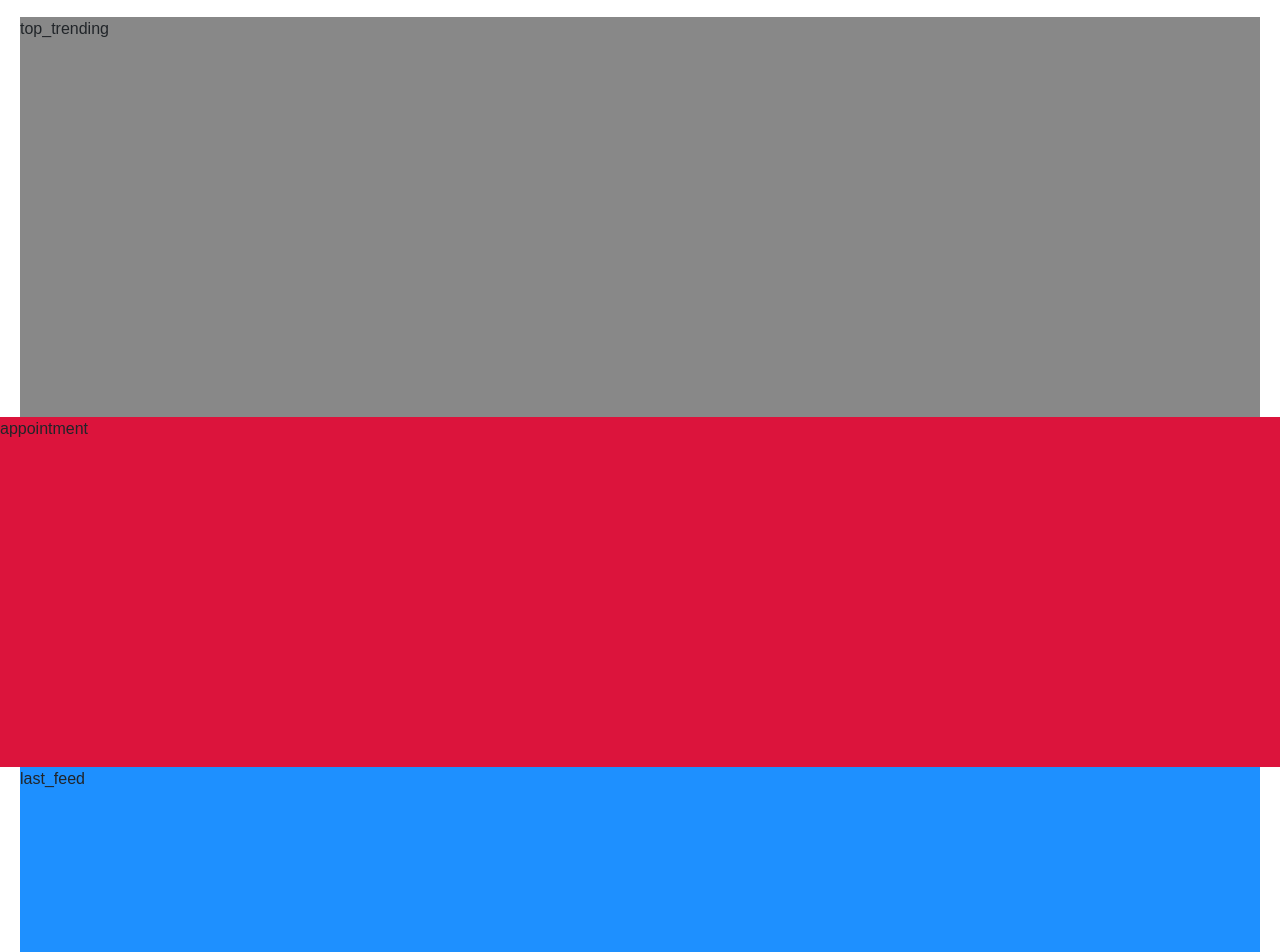
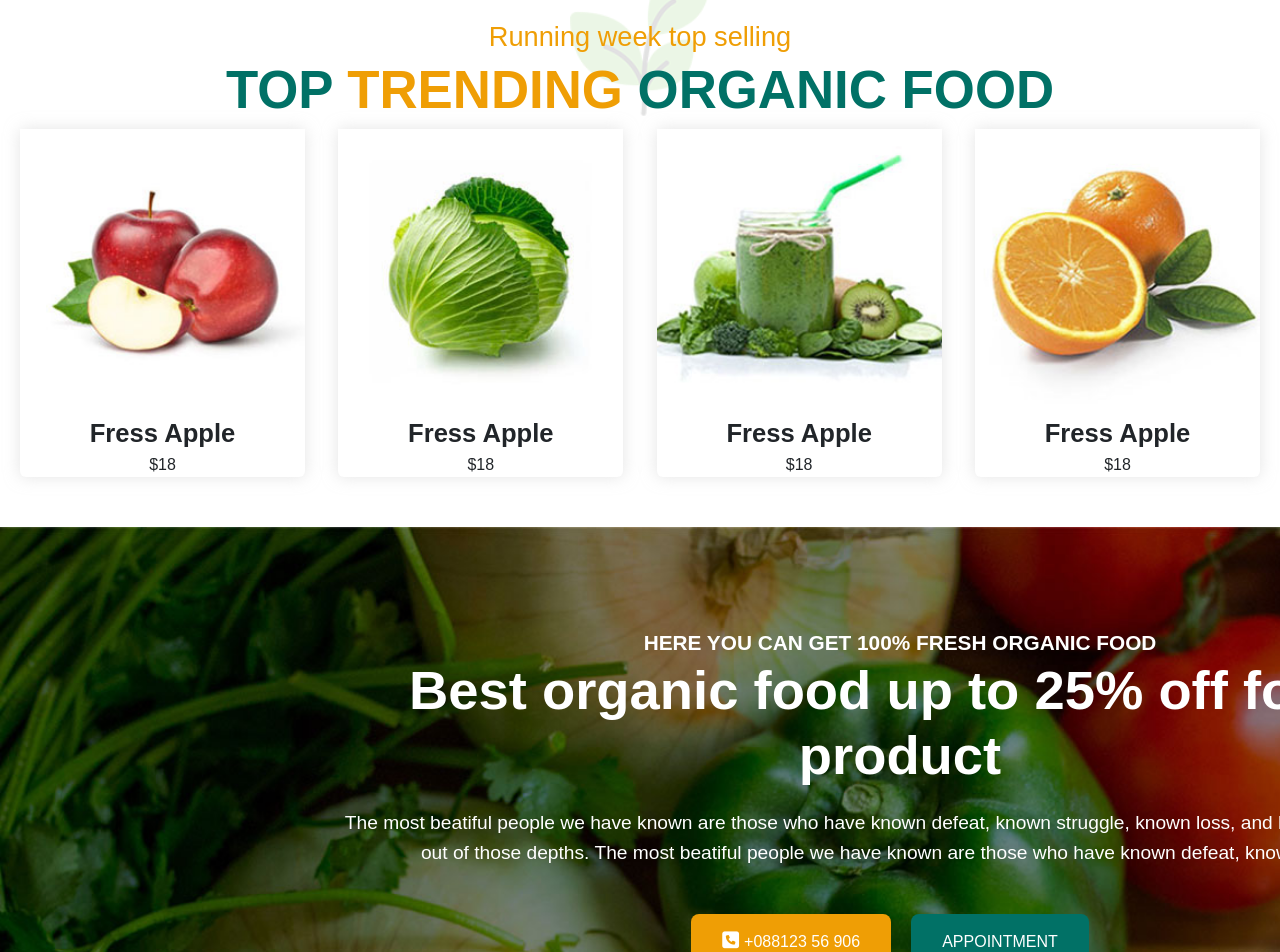
Before and after one commit to FraRussotto/proj-html-vuejs, a Vue app: page / in a window 1280 px wide. Shown: the part 4453-5405 px from the top of the page. Built offline with nearby package versions, Linux system fonts and the light colour scheme; a small style sheet from the web is missing.

Commit message:
[edit] section  appointment

```diff
--- a/src/components/Main.vue
+++ b/src/components/Main.vue
@@ -202,14 +202,50 @@
   </section>
 
   <section>
-    <div class="top_trending">
-      top_trending
+    <div class="top_trending text-center">
+      <div class="title">
+        <span>Running week top selling</span>
+        <h2>top <span>trending</span> organic food</h2>
+        <img src="../assets/img/title-shap.png" alt="">
+      </div>
+      <div class="list_trend">
+        <div class="d-flex justify-content-between">
+          <div class="card">
+            <img src="../assets/img/s5.jpg" alt="">
+            <span class="card_name">Fress Apple</span>
+            <span class="price">$18</span>
+          </div>
+          <div class="card">
+            <img src="../assets/img/s2.jpg" alt="">
+            <span class="card_name">Fress Apple</span>
+            <span class="price">$18</span>
+          </div>
+          <div class="card">
+            <img src="../assets/img/s8.jpg" alt="">
+            <span class="card_name">Fress Apple</span>
+            <span class="price">$18</span>
+          </div>
+          <div class="card">
+            <img src="../assets/img/s1.jpg" alt="">
+            <span class="card_name">Fress Apple</span>
+            <span class="price">$18</span>
+          </div>
+        </div>
+      </div>
     </div>
   </section>
 
   <section>
-    <div class="appointment">
-      appointment
+    <div class="appointment text-center">
+      <div class="text">
+        <span>here you can get 100% fresh organic food</span>
+        <h2>Best organic food up to 25% off for all product</h2>
+        <p>The most beatiful people we have known are those who have known defeat, known struggle, known loss, and have found their way out of those depths. The most beatiful people we have known are those who have known defeat, known suffering</p>
+      </div>
+      <div class="button">
+        <button class="btn"><i class="fa-solid fa-square-phone"></i><span>+088123 56 906</span></button>
+        <button class="btn">appointment</button>
+      </div>
     </div>
   </section>
 
@@ -460,16 +496,105 @@
 
 .top_trending{
   width: $container_min;
-  height: 400px;
   margin: 0 auto;
-  background-color: $lightgrey;
+  margin-bottom: 50px;
+  .title{
+    position: relative;
+    span{
+      font-size: 1.7rem;
+      font-weight: 500;
+      color: $yellow;
+    }
+    h2{
+      font-size: 3.3rem;
+      font-weight: 600;
+      text-transform: uppercase;
+      color: $green;
+      span{
+        font-size: 3.3rem;
+        font-weight: 600;
+        text-transform: uppercase;
+        color: $yellow;
+      }
+    }
+    img{
+      position: absolute;
+      top: 20%;
+      left: 50%;
+      z-index: -1;
+      transform: translate(-50%, -50%);
+      width: 140px;
+
+    }
+  }
+  .list_trend{
+    .card{
+      width: calc(25% - 25px);
+      border: 0;
+      box-shadow: 0px 0px 15px 0.5px rgba(206, 206, 206, 0.5);
+      .card_name{
+        font-size: 1.6rem;
+        font-weight: 600;
+      }
+    }
+  }
 }
+
 
 .appointment{
   width: $container_max;
-  height: 350px;
+  height: 450px;
   margin: 0 auto;
-  background-color: crimson;
+  background-image: url(../assets/img/call-to-bg.jpg);
+  background-size: cover;
+  padding: 100px;
+  color: white;
+  .text{
+    width: 70%;
+    margin: 0 auto;
+    span{
+      font-size: 1.3rem;
+      text-transform: uppercase;
+      font-weight: 600;
+    }
+    h2{
+      font-size: 3.4rem;
+      font-weight: 600;
+    }
+    p{
+      margin-top: 20px;
+      font-size: 1.2rem;
+      font-weight: 500;
+      line-height: 30px;
+    }
+  }
+  .btn{
+    margin-top: 30px;
+    padding: 15px 30px;
+    text-transform: uppercase;
+    color: white;
+    border-radius: 8px;
+    margin-right: 20px;
+    font-weight: 500;
+    &:first-of-type{
+      background-color: $yellow;
+      i{
+        margin-right: 5px;
+        font-size: 1.2rem;
+      }
+      &:hover{
+        background-color: $green;
+      }
+    }
+    &:last-of-type{
+      background-color: $green;
+      &:hover{
+        background-color: $yellow;
+      }
+    }
+  }
+
+
 }
 
 .last_feed{
--- a/src/scss/main.scss
+++ b/src/scss/main.scss
@@ -2,6 +2,7 @@
 
 @import 'bootstrap/scss/bootstrap';
 @import 'node_modules/@fontsource/barlow-condensed/400.css';
+@import 'node_modules/@fontsource/barlow-condensed/500.css';
 @import 'node_modules/@fontsource/barlow-condensed/600.css';
 @import 'node_modules/@fontsource/barlow-condensed/700.css';
 @import 'node_modules/@fontsource/barlow-condensed/800.css';
```
Also changed, not shown: src/data/store.js (+4 -4 lines).
